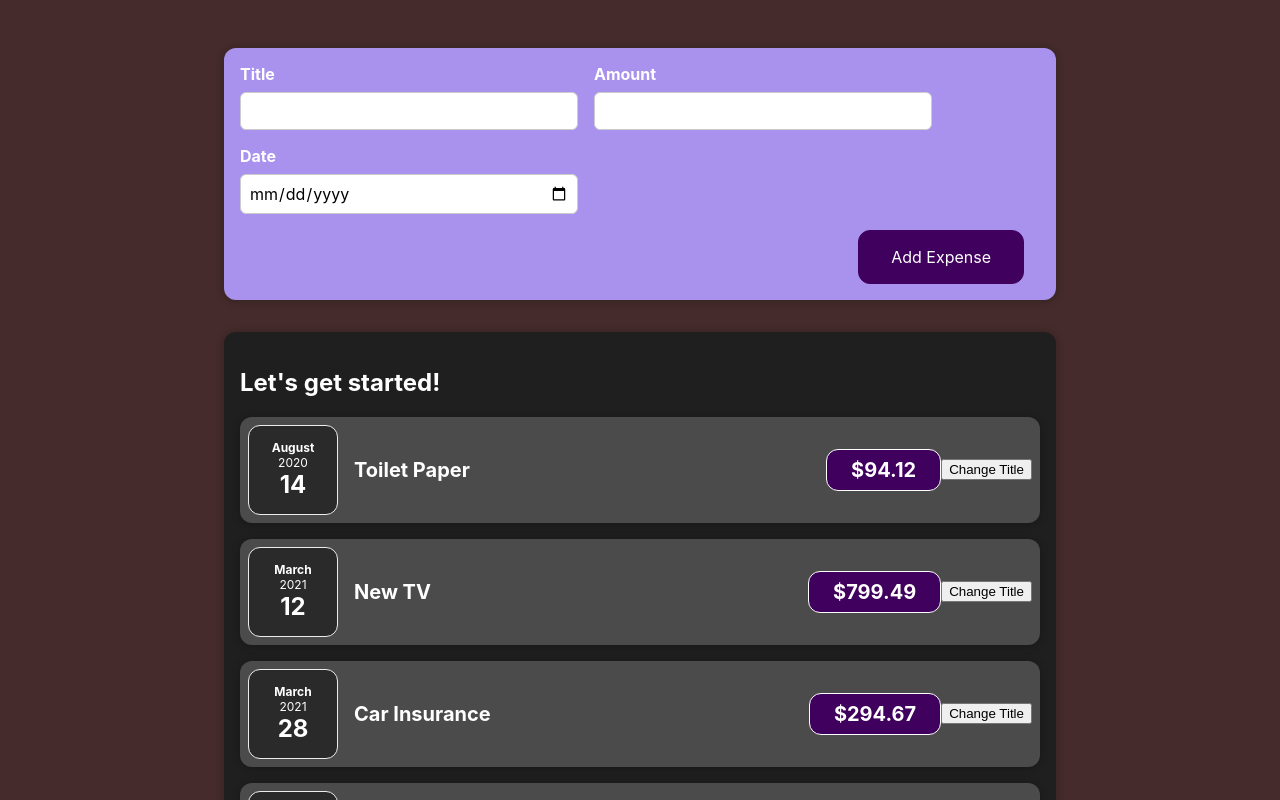
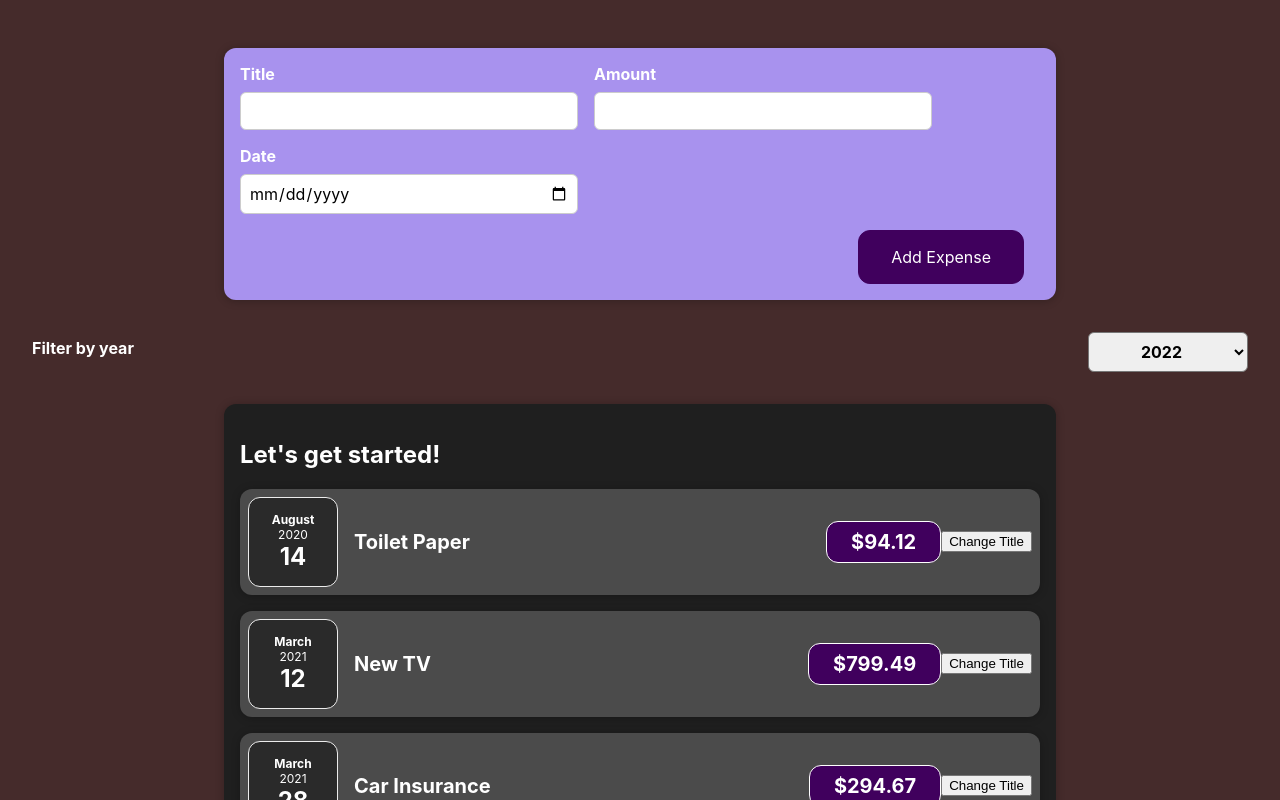
Before and after one commit to Setmaster/react-expensetracker, a React (Create React App) app: page / in a window 1280 px wide. Shown: the top 800 px of the page. Built offline with nearby package versions, Linux system fonts and the light colour scheme.

Commit message:
Added ExpenseFilter component, will handle filtering of expenses

```diff
--- a/src/components/Expenses/Expenses.js
+++ b/src/components/Expenses/Expenses.js
@@ -1,10 +1,24 @@
 import "./Expenses.css";
 import ExpenseItem from "./ExpenseItem";
 import Card from "../UI/Card";
+import ExpenseFilter from "../NewExpense/ExpenseFilter";
+import {useState} from "react";
 
 const Expenses = (props) => {
-    const expenses = props.expenses;
+    const {expenses} = props;
+
+    const [filteredYear, setFilteredYear] = useState('2020');
+
+    const filterChangeHandler = (event) => {
+        setFilteredYear(event.target.value);
+        console.log(event.target.value);
+    };
+
     return (
+        <div>
+            <ExpenseFilter
+            onChangeFilter={filterChangeHandler}
+            />
         <Card className={"expenses"}>
             <h2>Let's get started!</h2>
             <ExpenseItem data={expenses[0]}/>
@@ -12,6 +26,7 @@
             <ExpenseItem data={expenses[2]}/>
             <ExpenseItem data={expenses[3]}/>
         </Card>
+        </div>
     );
 
 }
--- /dev/null
+++ b/src/components/NewExpense/ExpenseFilter.css
@@ -0,0 +1,24 @@
+.expenses-filter {
+    color: white;
+    padding: 0 1rem;
+}
+
+.expenses-filter__control {
+    display: flex;
+    width: 100%;
+    align-items: center;
+    justify-content: space-between;
+    margin: 1rem 0;
+}
+
+.expenses-filter label {
+    font-weight: bold;
+    margin-bottom: 0.5rem;
+}
+
+.expenses-filter select {
+    font: inherit;
+    padding: 0.5rem 3rem;
+    font-weight: bold;
+    border-radius: 6px;
+}
--- /dev/null
+++ b/src/components/NewExpense/ExpenseFilter.js
@@ -0,0 +1,22 @@
+import './ExpenseFilter.css';
+
+const ExpensesFilter = (props) => {
+
+
+
+    return (
+        <div className='expenses-filter'>
+            <div className='expenses-filter__control'>
+                <label>Filter by year</label>
+                <select onChange={props.onChangeFilter}>
+                    <option value='2022'>2022</option>
+                    <option value='2021'>2021</option>
+                    <option value='2020'>2020</option>
+                    <option value='2019'>2019</option>
+                </select>
+            </div>
+        </div>
+    );
+};
+
+export default ExpensesFilter;
```
